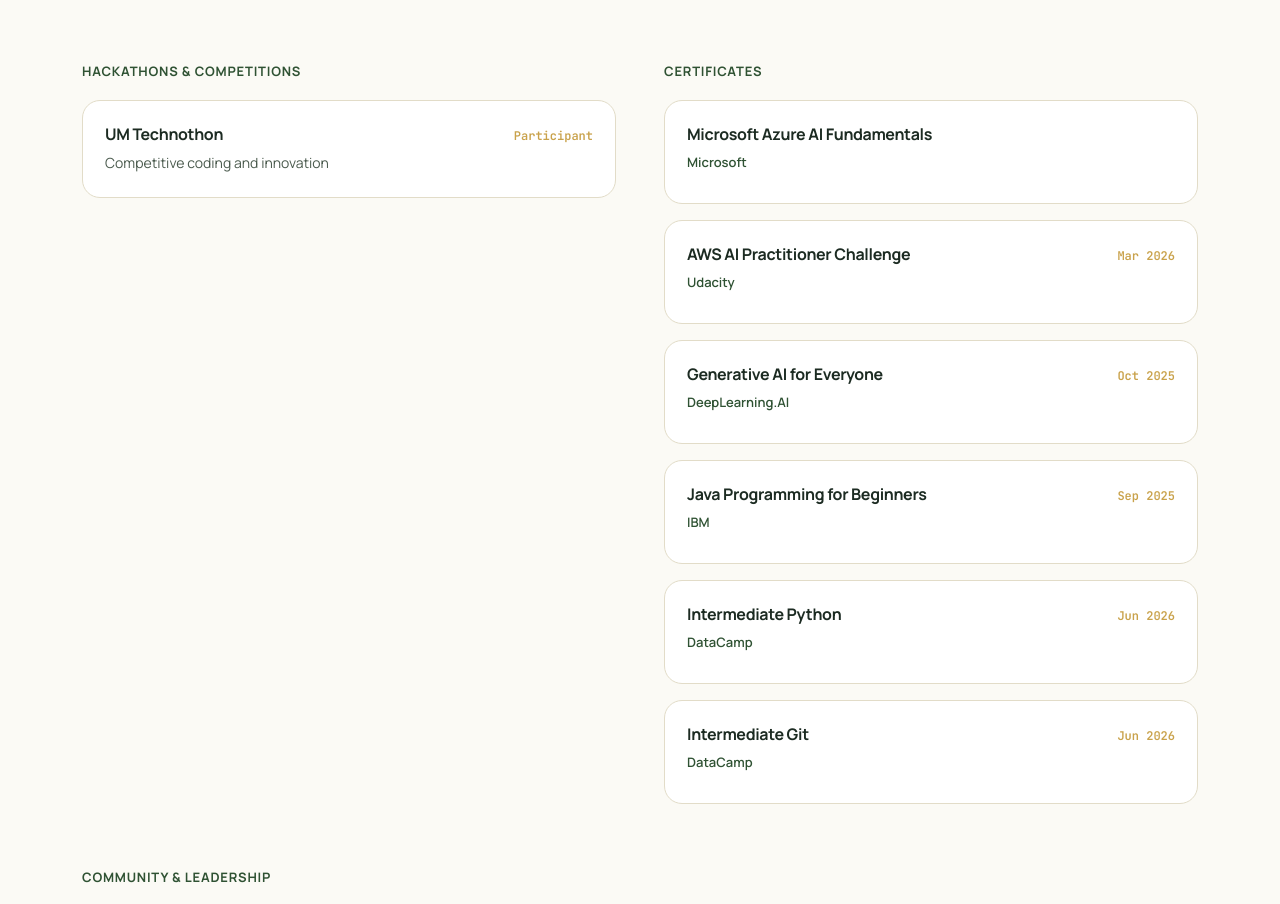
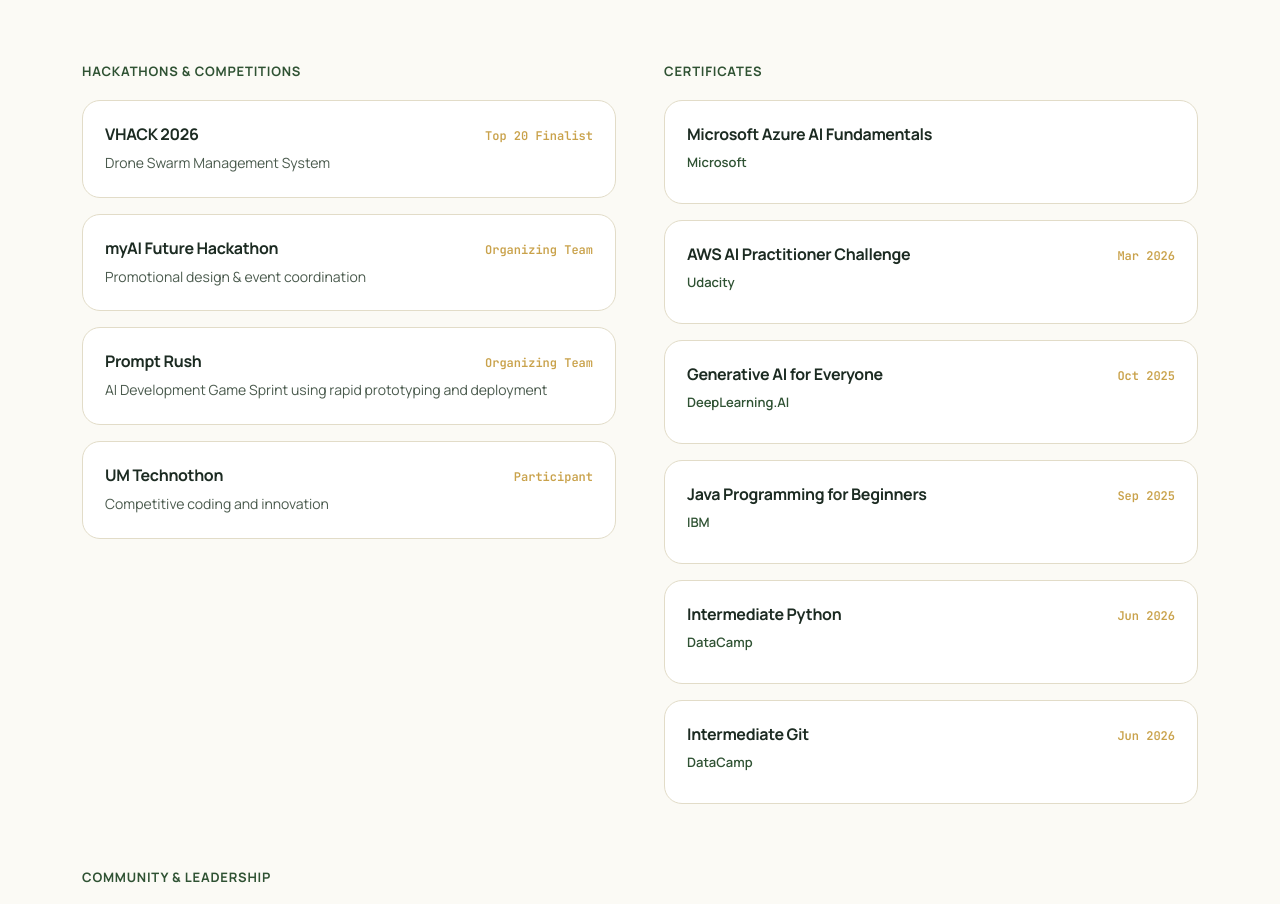
Before and after one commit to Hanan20x/hanan-portfolio, a React (Vite) app: page /resume in a window 1280 px wide. Shown: the part 821-1725 px from the top of the page. Built offline with nearby package versions, Linux system fonts and the light colour scheme.

Commit message:
Restore VHACK and myAI Future Hackathon, and add Prompt Rush to Hackathons

```diff
--- a/src/data/profile.js
+++ b/src/data/profile.js
@@ -197,6 +197,21 @@
 
 export const hackathons = [
   {
+    name: "VHACK 2026",
+    result: "Top 20 Finalist",
+    project: "Drone Swarm Management System",
+  },
+  {
+    name: "myAI Future Hackathon",
+    result: "Organizing Team",
+    project: "Promotional design & event coordination",
+  },
+  {
+    name: "Prompt Rush",
+    result: "Organizing Team",
+    project: "AI Development Game Sprint using rapid prototyping and deployment",
+  },
+  {
     name: "UM Technothon",
     result: "Participant",
     project: "Competitive coding and innovation",
```
